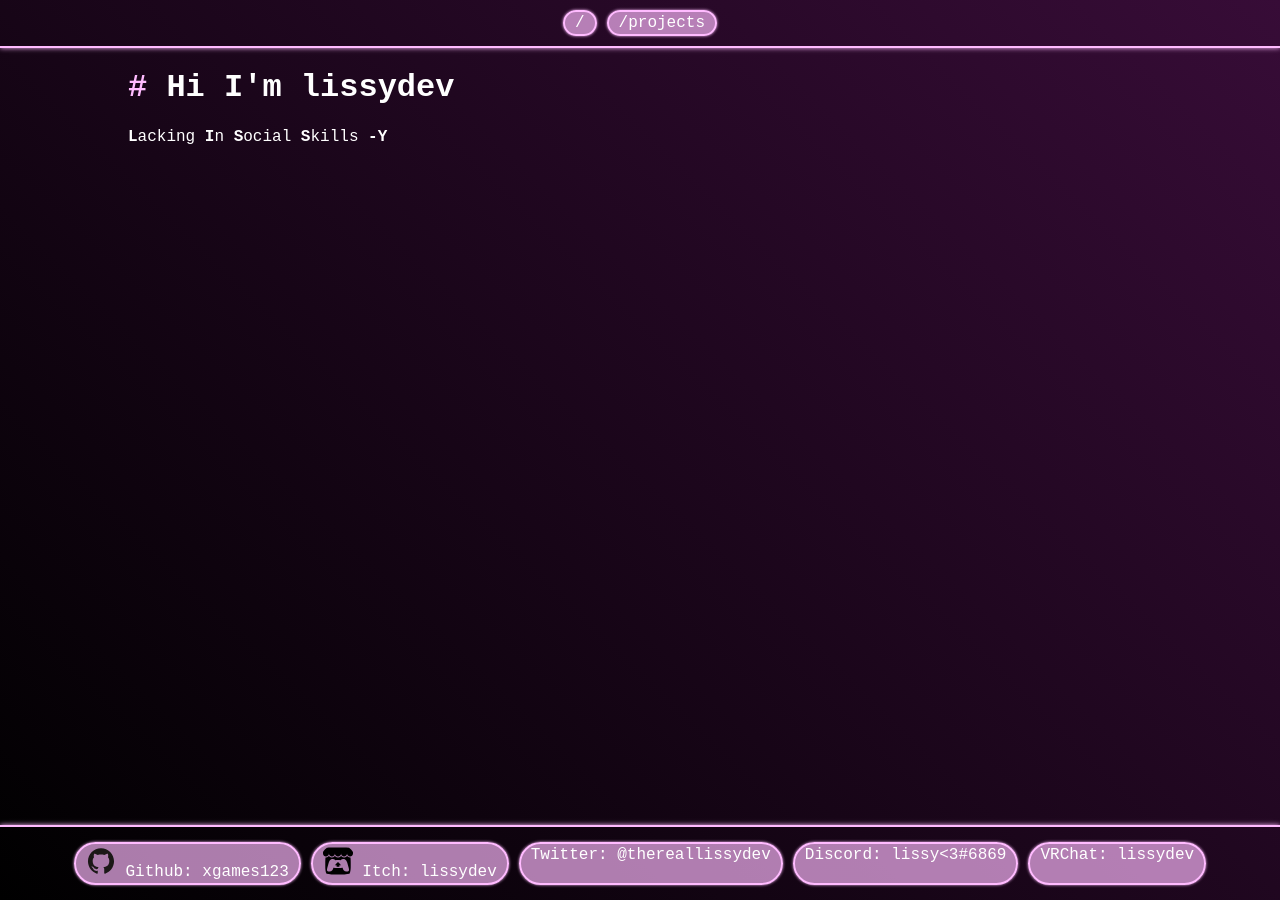
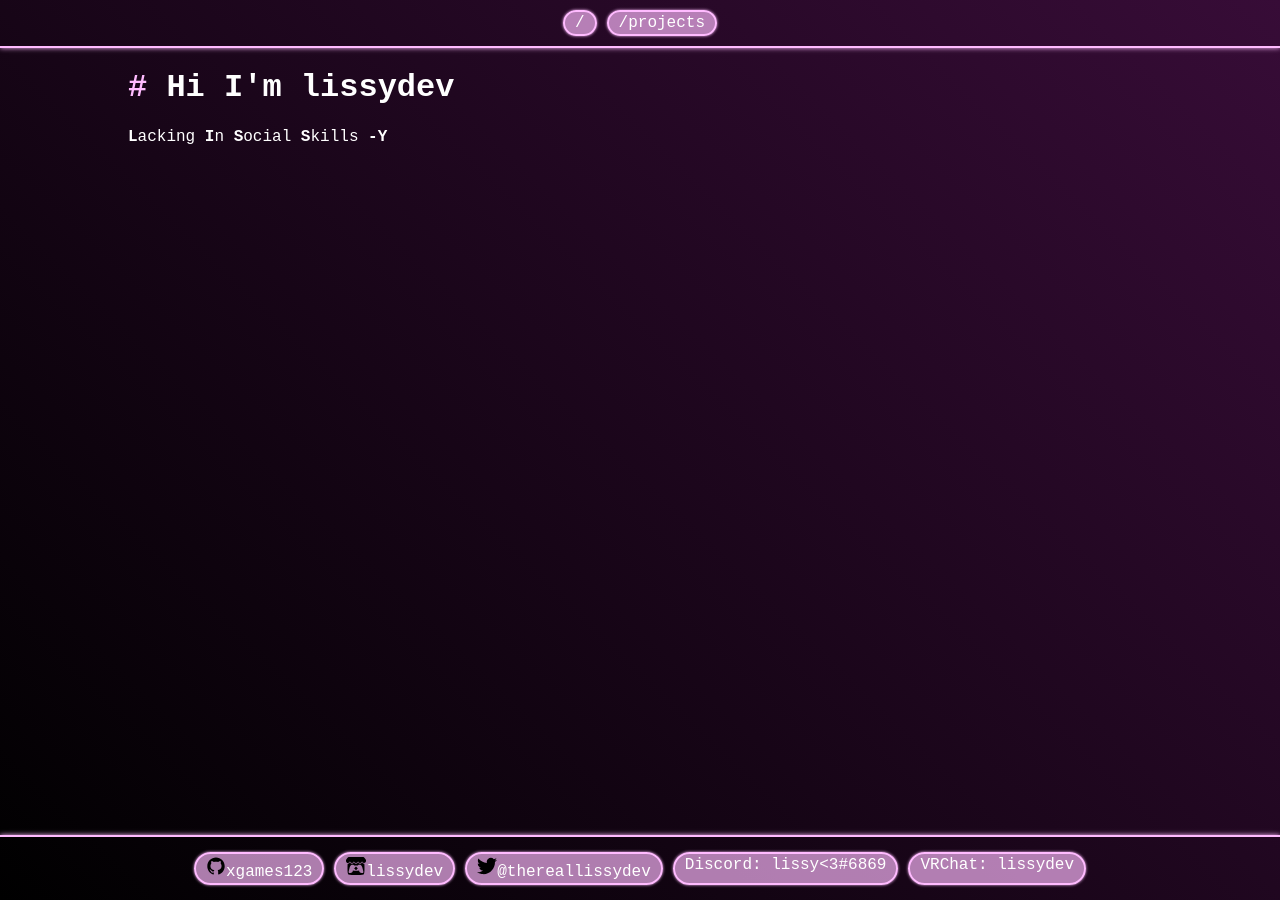
Before and after one commit to Xgames123/xgames123.github.io, a Jekyll site: the page built from index.html, in a window 1280 px wide. Built offline with Jekyll 4.4.1, drawn with Linux system fonts in a browser that asks for light colours.

Commit message:
icon stuff

```diff
--- a/_includes/footer.html
+++ b/_includes/footer.html
@@ -3,9 +3,9 @@
 
   <div class="link-grid">
 
-	<a href="https://github.com/{{ site.github_username }}" class="round-link"><img class="footer-icon" src="/assets/img/github_invertocat_dark.svg"> Github: {{ site.github_username }}</a>
-	<a href="https://{{ site.itch_username }}.itch.io/" class="round-link"><img class="footer-icon" src="/assets/img/itchio_textless_dark.svg"> Itch: {{ site.itch_username }}</a>
-	<a href="https://twitter.com/{{ site.twitter_username }}" class="round-link">Twitter: @{{ site.twitter_username }}</a>
+	<a href="https://github.com/{{ site.github_username }}" class="round-link"><img class="footer-icon" src="/assets/img/github_invertocat_dark.svg"><span>{{ site.github_username }}</span></a>
+	<a href="https://{{ site.itch_username }}.itch.io/" class="round-link"><img class="footer-icon" src="/assets/img/itchio_textless_dark.svg"><span>{{ site.itch_username }}</span></a>
+	<a href="https://twitter.com/{{ site.twitter_username }}" class="round-link"><img class="footer-icon" src="/assets/img/twitter_dark.svg"><span>@{{ site.twitter_username }}</span></a>
 	<a href="https://discordapp.com/users/{{ site.discord_id }}" class="round-link">Discord: {{ site.discord_username }} </a>
     <a href="https://vrchat.com/home/user/{{ site.vrc_id }}" class="round-link">VRChat: {{ site.vrc_username }}</a>
 
--- a/assets/css/main.css
+++ b/assets/css/main.css
@@ -37,8 +37,8 @@ body{
      box-shadow: 0 0px 5px var(--primary);
 }
 .footer-icon{
-	width: 30px;
-	height: 30px;
+	width: 20px;
+	height: 20px;
 }
 
 .navbar{
```
Also changed, not shown: assets/img/egg.webp (deleted), assets/img/github_invertocat_dark.svg, assets/img/twitter_dark.svg (added).
